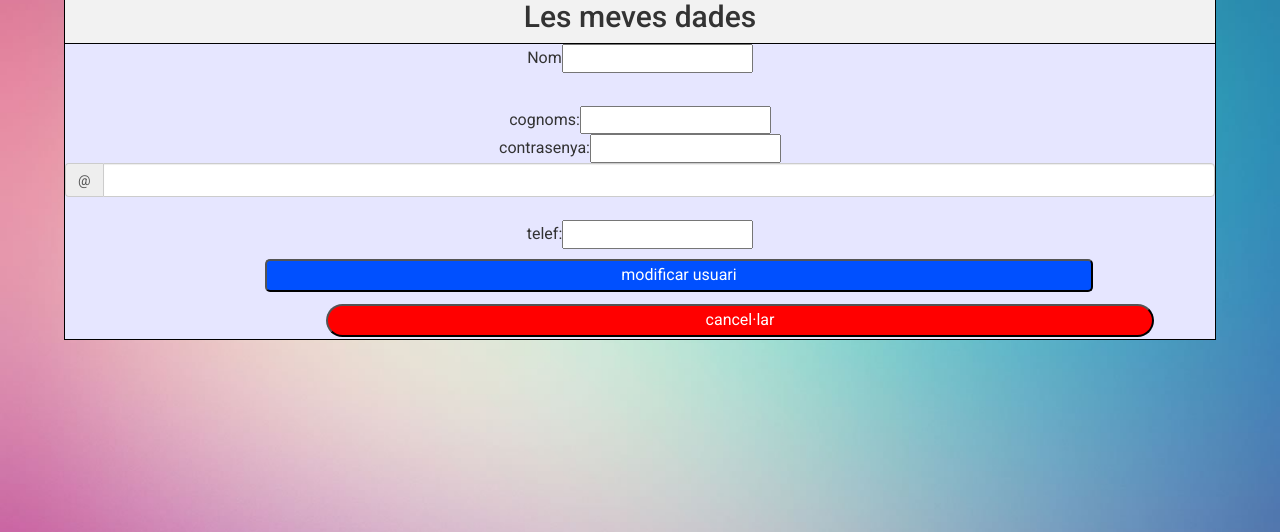
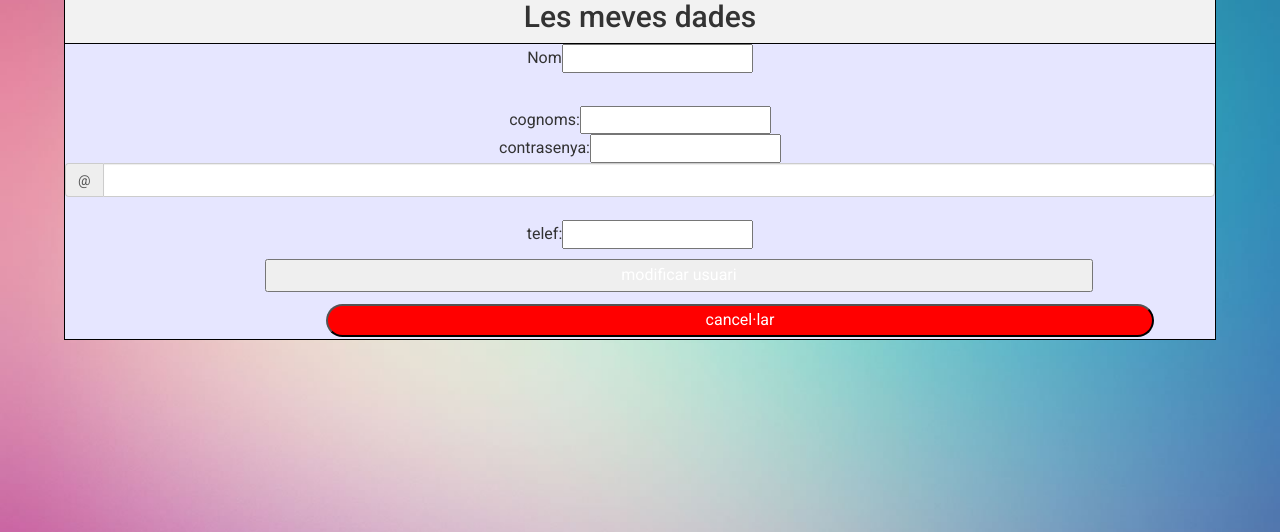
Before and after one commit to vicgp/jovitec, a PHP site: page /front/usuari.php in a window 1280 px wide. Shown: the part 169-701 px from the top of the page. Run offline with PHP 8.4, Linux system fonts and the light colour scheme; the visitor is signed in with stand-in values (Sample User, id 1); data that the repository does not hold is empty.

Commit message:
manel
botones css

```diff
--- a/dev_jovitec/css/jovitec.css
+++ b/dev_jovitec/css/jovitec.css
@@ -188,12 +188,11 @@ img.jovitec{
 }
 
 button {
-  background-color: #0050ff;
+
   color: white;
   padding: 3px 10px;
   margin: 2px 0;
-  border-radius:  5px;
-  cursor: pointer;
+
   /*width: 100%;*/
 }
 button:hover {
```
